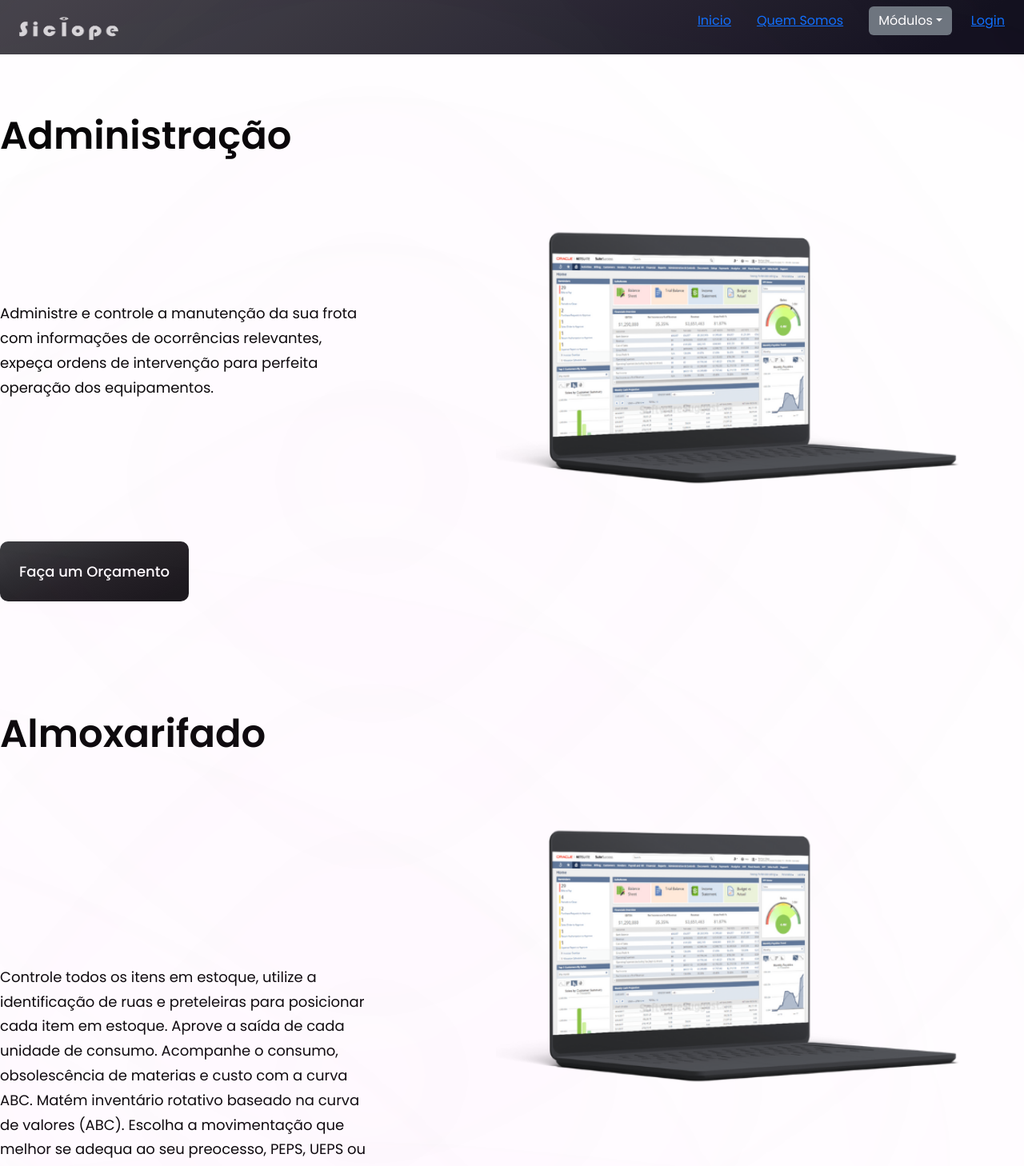
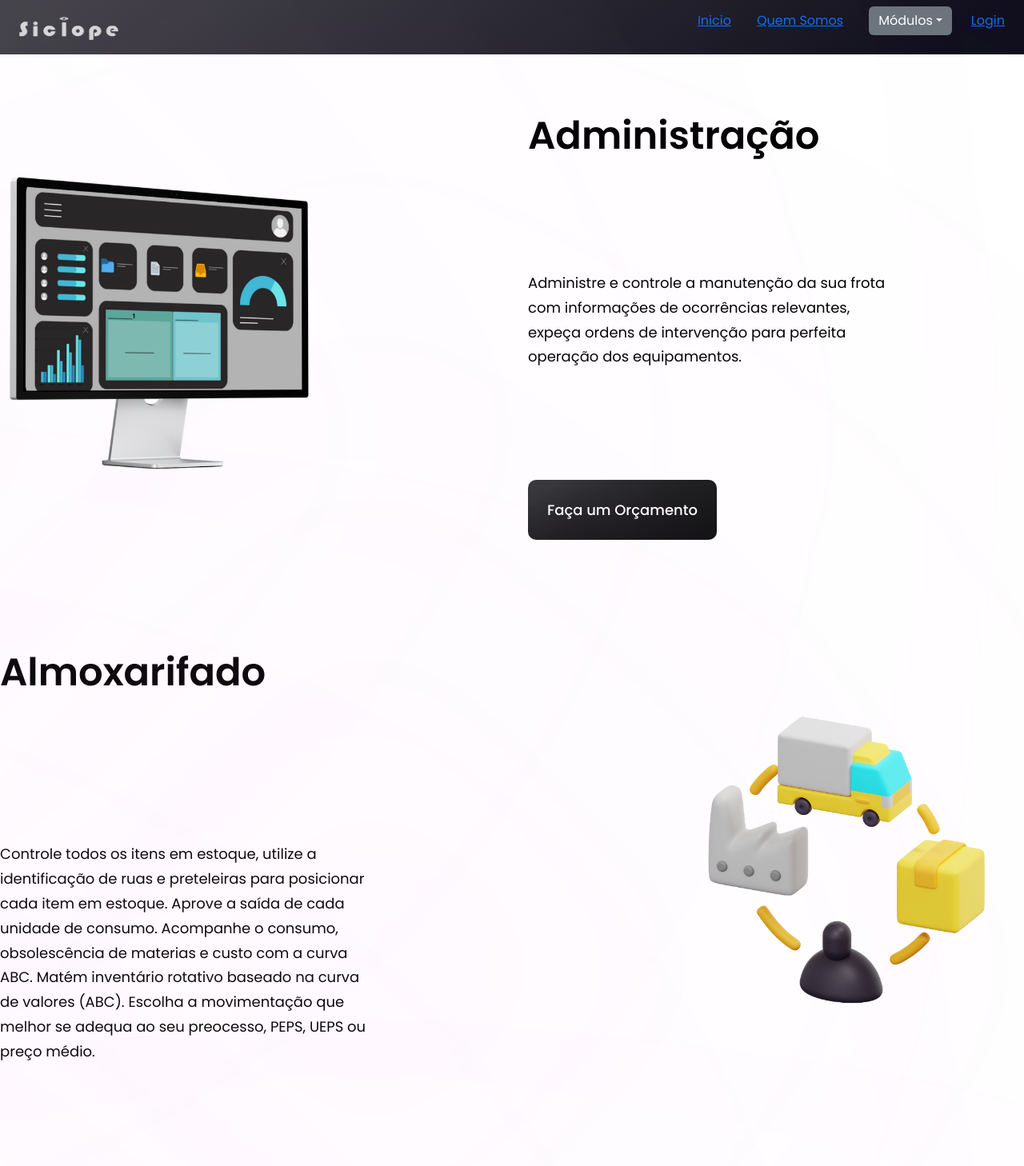
Before and after one commit to flavioepimentel/sciclop_website, a React (Vite) app: page /sciclop_website/financial in a window 1280 px wide. Shown: the top 1458 px of the page at 80% size. Built offline with nearby package versions, Linux system fonts and the light colour scheme.

Commit message:
style: :lipstick: Alinha posição texto com alinhamento de imagem

```diff
--- a/src/pages/Modulos/Financial.jsx
+++ b/src/pages/Modulos/Financial.jsx
@@ -1,5 +1,6 @@
 import styles, { layout } from "../../style";
 import { notebook_mocukp } from "../../assets";
+import { adm, almoxarifado } from "./assets";
 import  CTA  from "../../components/CTA"
 import  Button  from "../../components/Button"
 
@@ -7,6 +8,14 @@ const Financial = () => {
   return (
   <>
     <section className={layout.sectionReverse}>
+    <div className={layout.sectionImgReverse}>
+      <img src={adm} alt="billing" className="w-[100%] h-[100%] relative z-[5]" />
+
+      {/* gradient start */}
+      <div className="absolute z-[3] -left-1/2 top-0 w-[50%] h-[50%] rounded-full white__gradient" />
+      <div className="absolute z-[0] w-[50%] h-[50%] -left-1/2 bottom-0 rounded-full pink__gradient" />
+      {/* gradient end */}
+    </div>
     <div className={layout.sectionInfo}>
     <h2 className={styles.heading2}>
       Administração
@@ -22,14 +31,6 @@ const Financial = () => {
     </div>
 
     </div>
-    <div className={layout.sectionImgReverse}>
-      <img src={notebook_mocukp} alt="billing" className="w-[100%] h-[100%] relative z-[5]" />
-
-      {/* gradient start */}
-      <div className="absolute z-[3] -left-1/2 top-0 w-[50%] h-[50%] rounded-full white__gradient" />
-      <div className="absolute z-[0] w-[50%] h-[50%] -left-1/2 bottom-0 rounded-full pink__gradient" />
-      {/* gradient end */}
-    </div>
   </section>
   <section className={layout.sectionReverse}>
     <div className={layout.sectionInfo}>
@@ -44,7 +45,7 @@ const Financial = () => {
     </p>
     </div>
     <div className={layout.sectionImgReverse}>
-      <img src={notebook_mocukp} alt="billing" className="w-[100%] h-[100%] relative z-[5]" />
+      <img src={almoxarifado} alt="billing" className="w-[100%] h-[100%] relative z-[5]" />
 
       {/* gradient start */}
       <div className="absolute z-[3] -left-1/2 top-0 w-[50%] h-[50%] rounded-full white__gradient" />
```
